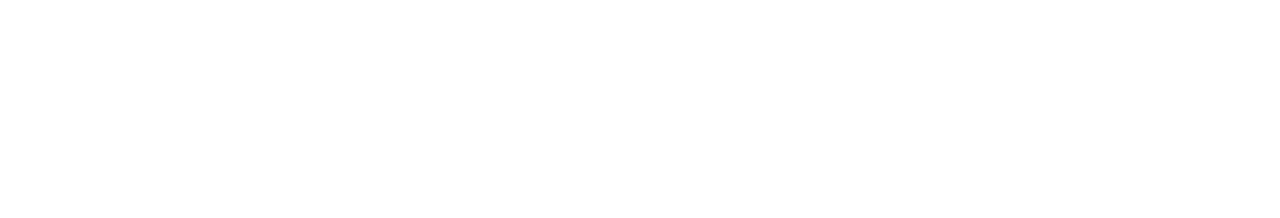
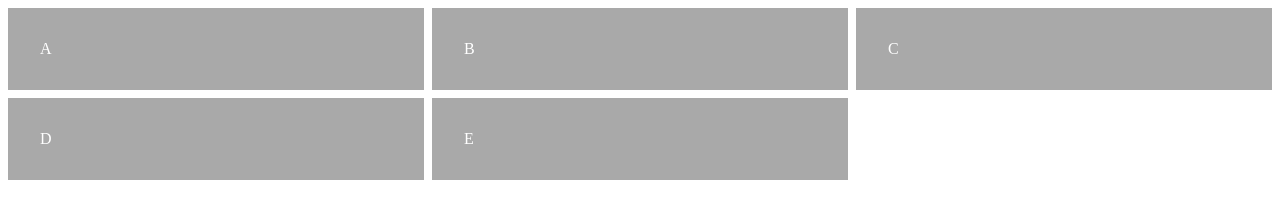
Before and after one commit to betterbecurious/newtabpage, a plain HTML site: page index.html in a window 1280 px wide. Drawn offline with Linux system fonts and the light colour scheme.

Commit message:
basic grid layout
added container class for the grid layout and classes for the grid items

```diff
--- a/index.html
+++ b/index.html
@@ -2,9 +2,18 @@
 <html>
   <head>
     <meta charset="utf-8">
-    <title></title>
+    <title>New Tab Page</title>
+    <link rel="stylesheet" href="style.css">
   </head>
+
+
   <body>
-
+    <div class="grid">
+      <div class="a">A</div>
+      <div class="b">B</div>
+      <div class="c">C</div>
+      <div class="d">D</div>
+      <div class="e">E</div>
+    </div>
   </body>
 </html>
--- a/style.css
+++ b/style.css
@@ -0,0 +1,13 @@
+.grid {
+  display: grid;
+  grid-template-columns: 1fr 1fr 1fr;
+  grid-template-rows: 1fr, 1fr;
+  grid-gap: 0.5em;
+}
+
+.grid > * {
+  background-color: darkgray;
+  color: white;
+  padding: 2em;
+  border-redius: 0.5em;
+}
```
